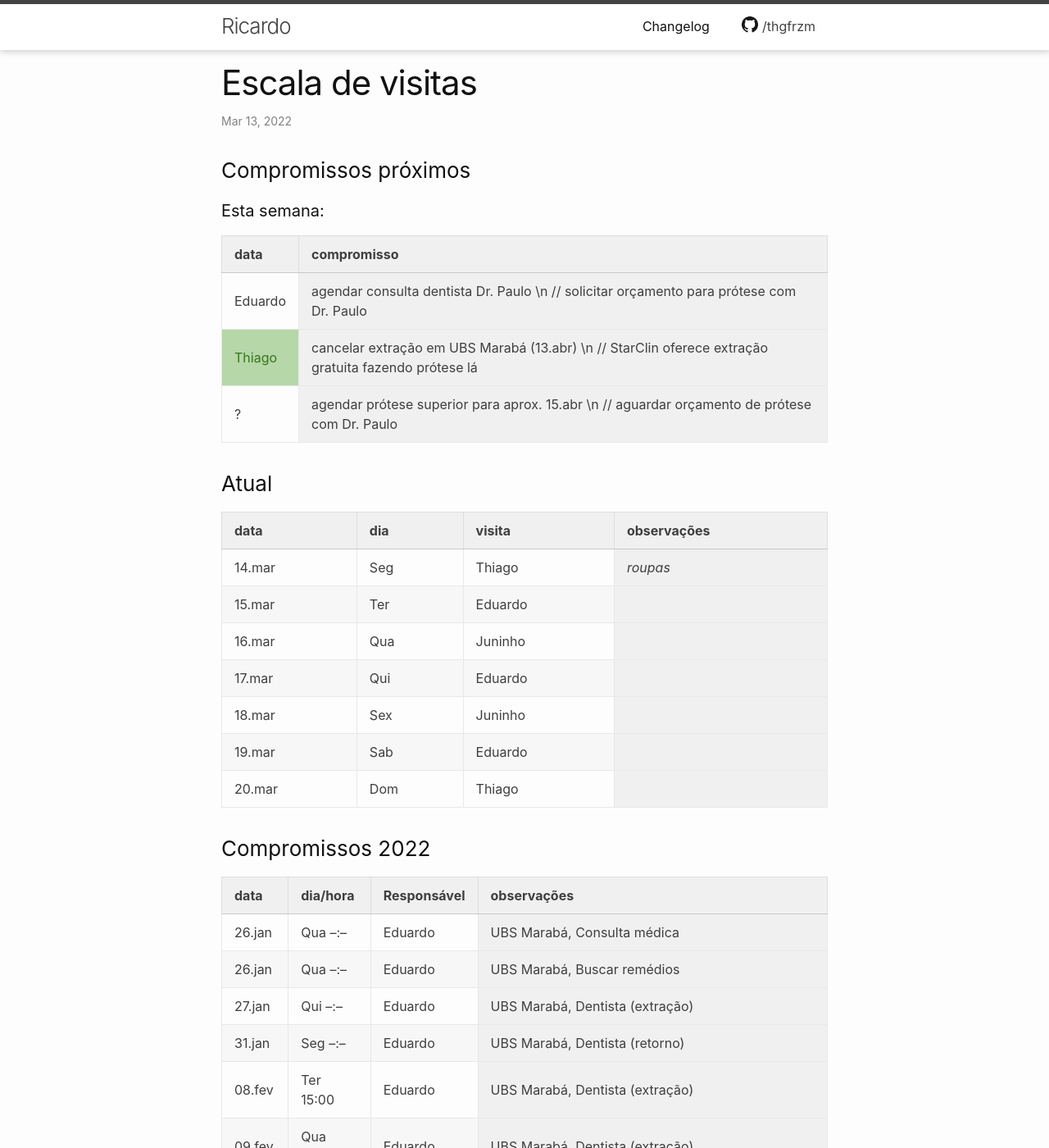
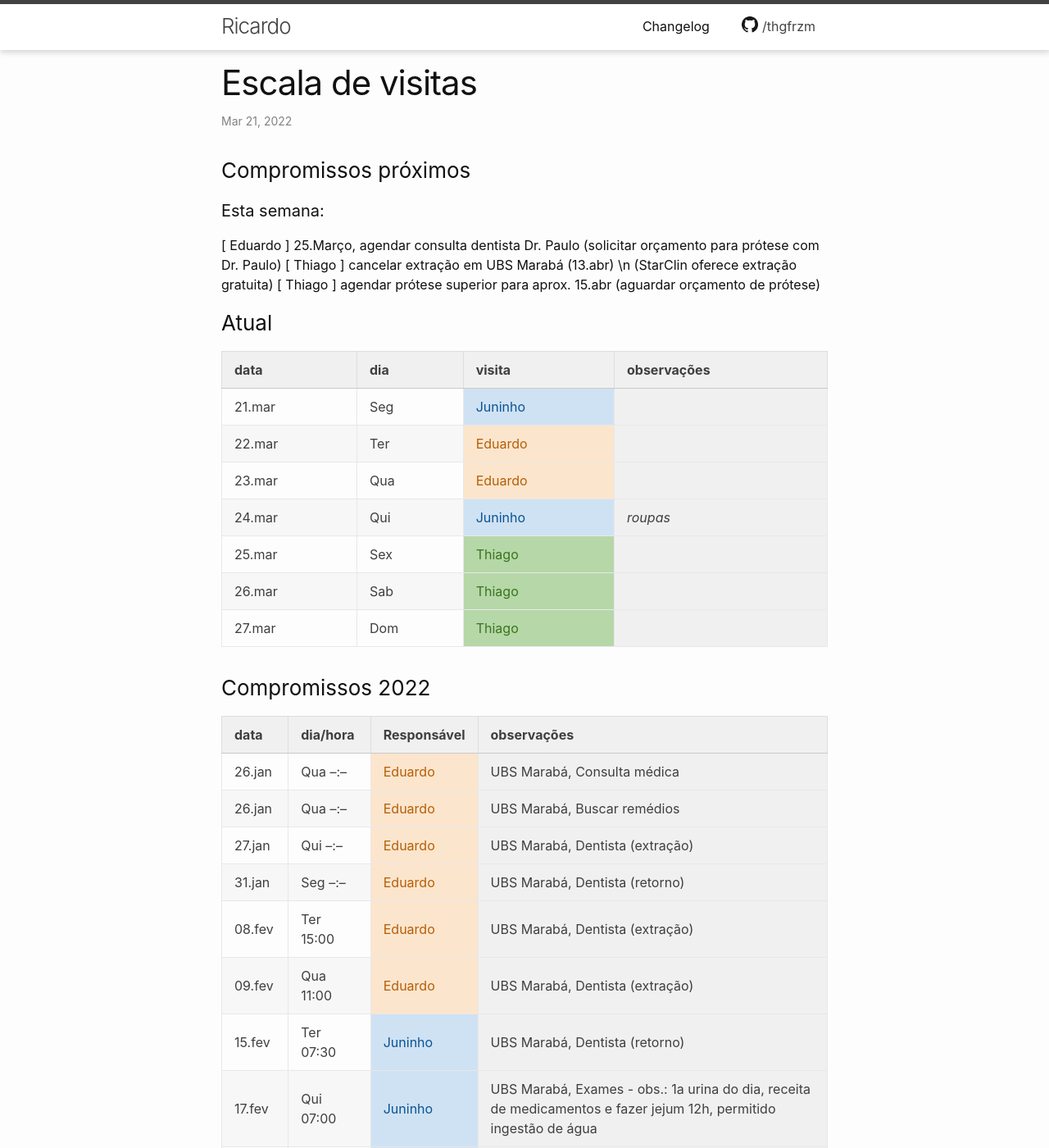
Before and after one commit to thgfrzm/ricardo, a Jekyll site: the page built from _posts/2018-12-13-escala-visitas.markdown, in a window 1280 px wide and 1400 px high. Shown: the whole window at 82% size. Built offline with Jekyll 4.4.1, drawn with Linux system fonts in a browser that asks for light colours; some of the changed text lies outside the part shown.

Commit message:
Update 2018-12-13-escala-visitas.markdown

```diff
--- a/_posts/2018-12-13-escala-visitas.markdown
+++ b/_posts/2018-12-13-escala-visitas.markdown
@@ -1,7 +1,7 @@
 ---
 layout: post
 title:  "Escala de visitas"
-date:   2022-03-13 00:00:00 -0300
+date:   2022-03-21 00:00:00 -0300
 categories: agenda
 ---
 <!--
@@ -14,24 +14,22 @@
 
 #### Esta semana:
 
-| data    | compromisso                                                                                          |
-| ------- | ---------------------------------------------------------------------------------------------------- |
-| Eduardo | agendar consulta dentista Dr. Paulo \n // solicitar orçamento para prótese com Dr. Paulo             |
-| Thiago  | cancelar extração em UBS Marabá (13.abr) \n // StarClin oferece extração gratuita fazendo prótese lá |
-| ?       | agendar prótese superior para aprox. 15.abr \n // aguardar orçamento de prótese com Dr. Paulo        |
+[ Eduardo ] 25.Março, agendar consulta dentista Dr. Paulo (solicitar orçamento para prótese com Dr. Paulo)
+[ Thiago  ] cancelar extração em UBS Marabá (13.abr) \n (StarClin oferece extração gratuita)
+[ Thiago  ] agendar prótese superior para aprox. 15.abr (aguardar orçamento de prótese)
 
 
 ### Atual
 
 | data   | dia | visita  | observações |
 | ------ | --- | ------- | ----------- |
-| 14.mar | Seg | Thiago  | _roupas_    |
-| 15.mar | Ter | Eduardo |             |
-| 16.mar | Qua | Juninho |             |
-| 17.mar | Qui | Eduardo |             |
-| 18.mar | Sex | Juninho |             |
-| 19.mar | Sab | Eduardo |             |
-| 20.mar | Dom | Thiago  |             |
+| 21.mar | Seg | Juninho |             |
+| 22.mar | Ter | Eduardo |             |
+| 23.mar | Qua | Eduardo |             |
+| 24.mar | Qui | Juninho | _roupas_    |
+| 25.mar | Sex | Thiago  |             |
+| 26.mar | Sab | Thiago  |             |
+| 27.mar | Dom | Thiago  |             |
 
 
 ### Compromissos 2022
@@ -1238,3 +1236,10 @@
 | 11.mar    | Sex | Thiago      |                                                     |
 | 12.mar    | Sab | Thiago      |                                                     |
 | 13.mar    | Dom | Eduardo     |                                                     |
+| 14.mar    | Seg | Thiago      | _roupas_                                            |
+| 15.mar    | Ter | Eduardo     |                                                     |
+| 16.mar    | Qua | Juninho     |                                                     |
+| 17.mar    | Qui | Eduardo     |                                                     |
+| 18.mar    | Sex | Juninho     |                                                     |
+| 19.mar    | Sab | Eduardo     |                                                     |
+| 20.mar    | Dom | Thiago      |                                                     |
```
